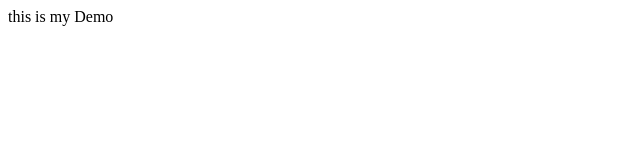
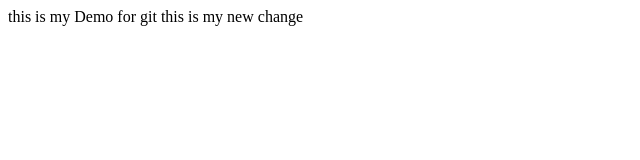
Before and after one commit to vivekshah1988/gitdemo, a plain HTML site: page index.html in a window 1280 px wide. Shown: the whole page, without its empty margins (0-640 px from the left). Drawn offline with Linux system fonts and the light colour scheme.

Commit message:
this is firstbranch commit

```diff
--- a/index.html
+++ b/index.html
@@ -6,6 +6,7 @@
     <title>Document</title>
 </head>
 <body>
-    this is my Demo
+    this is my Demo for git
+    this is my new change
 </body>
 </html>
```
